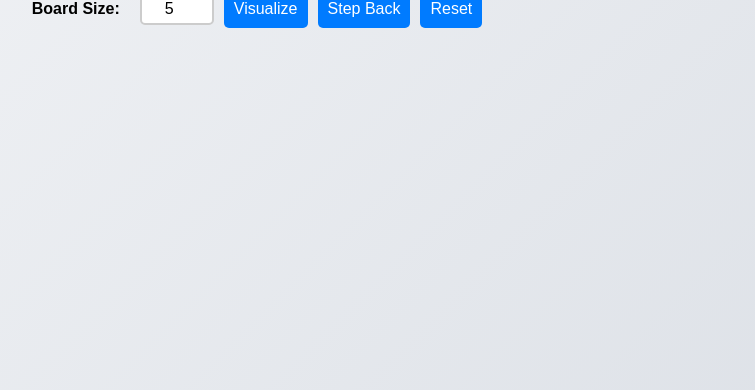
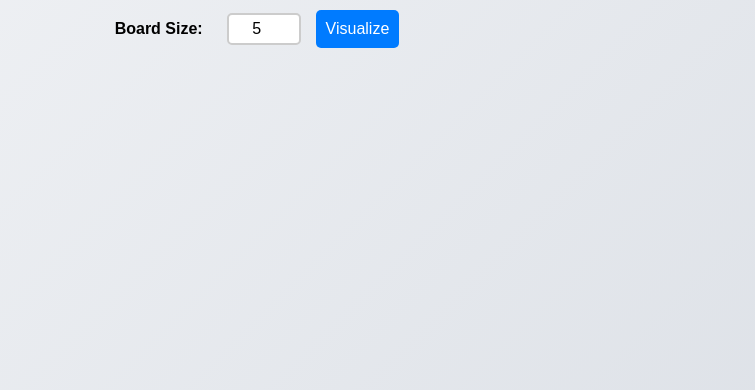
Before and after one commit to adityakr1108/NQueenVisulaizer, a plain HTML site: page index.html in a window 1280 px wide. Shown: the part 410-800 px from the top of the page, without its empty margins (388-1143 px from the left). Drawn offline with Linux system fonts and the light colour scheme.

Commit message:
Update index.html

```diff
--- a/index.html
+++ b/index.html
@@ -8,17 +8,12 @@
   </head>
   <body>
     <h1>N-Queen Visualizer</h1>
-    <div class="controls">
+    <div>
       <label for="board-size">Board Size: </label>
       <input type="number" id="board-size" value="5" min="4" max="20" />
       <button onclick="visualizeNQueen()">Visualize</button>
-      <button onclick="stepBack()">Step Back</button>
-      <button onclick="resetBoard()">Reset</button>
     </div>
-    <div id="status"></div>
-    <div class="chessboard-container">
-      <div class="chessboard" id="chessboard"></div>
-    </div>
+    <div class="chessboard" id="chessboard"></div>
     <script src="nqueen.js"></script>
     <script src="script.js"></script>
   </body>
```
